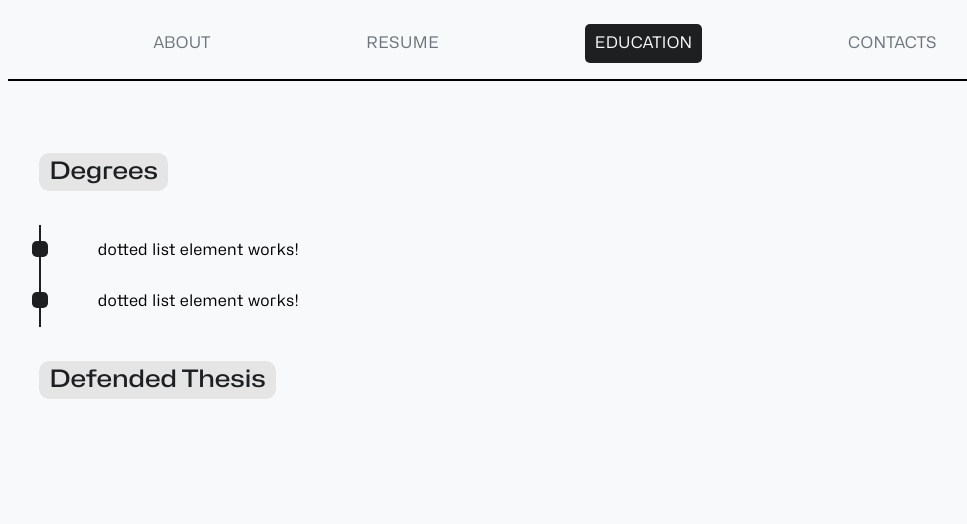
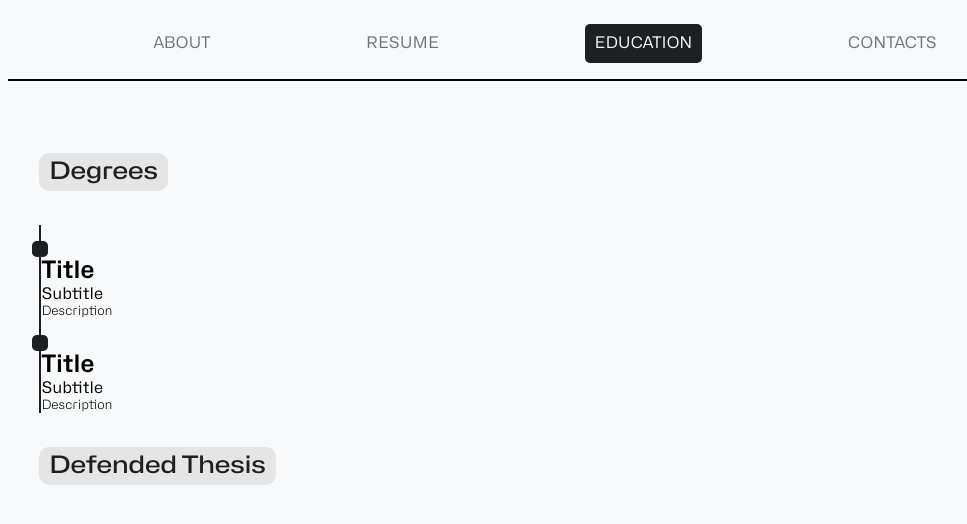
Before and after one commit to StefanoStone/stefanostone.github.io, an Angular app: page /education in a window 1280 px wide. Shown: the top 524 px of the page, without its empty margins (95-1062 px from the left). Built offline with nearby package versions, Linux system fonts and the light colour scheme.

Commit message:
WIP - implement dotted list element graphics

```diff
--- a/src/app/app.component.ts
+++ b/src/app/app.component.ts
@@ -1,5 +1,5 @@
 import {Component, HostListener} from '@angular/core';
-import {Tabs} from "./models/tabs";
+import {Tabs} from "./models/Tabs";
 import {NavigationEnd, Router} from "@angular/router";
 
 @Component({
--- a/src/app/components/dotted-list-element/dotted-list-element.component.html
+++ b/src/app/components/dotted-list-element/dotted-list-element.component.html
@@ -1,3 +1,5 @@
 <div class="wrapper">
-    <p>dotted list element works!</p>
+  <p class="title">{{element.title}}</p>
+  <p class="subtitle">{{element.subtitle}}</p>
+  <p class="description">{{element.description}}</p>
 </div>
--- a/src/app/components/dotted-list-element/dotted-list-element.component.scss
+++ b/src/app/components/dotted-list-element/dotted-list-element.component.scss
@@ -2,9 +2,31 @@
   border-left: 2px solid #1D1F20;
   width: fit-content;
   display: flex;
+  flex-direction: column;
 
   p {
     padding: 0 50px 0 50px; // top right bottom left
+  }
+
+  .title {
+    font-size: 1.5em;
+    font-weight: 600;
+    margin: 0;
+    padding: 0;
+  }
+
+  .subtitle {
+    font-size: 1em;
+    font-weight: 400;
+    margin: 0;
+    padding: 0;
+  }
+
+  .description {
+    font-size: 0.8em;
+    font-weight: 300;
+    margin: 0;
+    padding: 0;
   }
 }
 
--- a/src/app/components/dotted-list-element/dotted-list-element.component.ts
+++ b/src/app/components/dotted-list-element/dotted-list-element.component.ts
@@ -1,4 +1,5 @@
-import { Component } from '@angular/core';
+import {Component, Input} from '@angular/core';
+import {ListItem} from "../../models/ListItem";
 
 @Component({
   selector: 'dotted-list-element',
@@ -7,5 +8,13 @@ import { Component } from '@angular/core';
 })
 export class DottedListElementComponent {
 
-    constructor() { }
+    @Input() element: ListItem;
+
+    constructor() {
+      this.element = {
+        title: "Title",
+        subtitle: "Subtitle",
+        description: "Description"
+      }
+    }
 }
```
